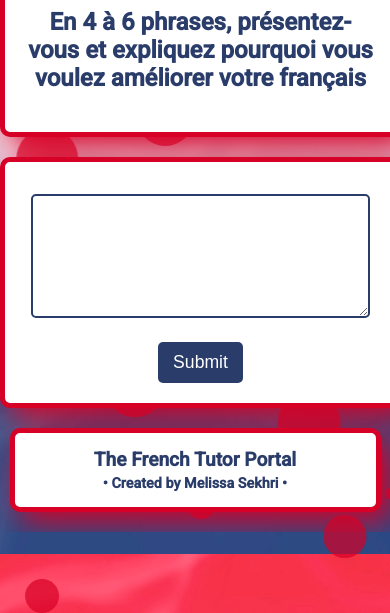
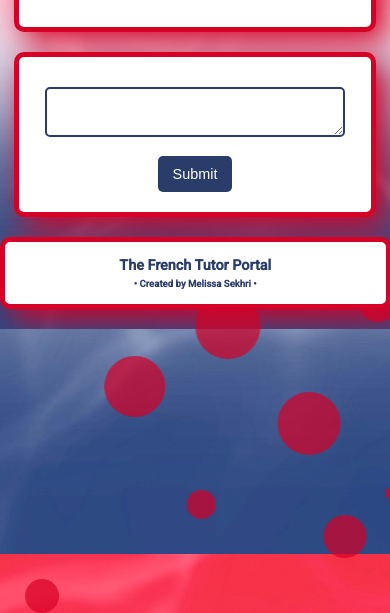
Before and after one commit to Mel23sek/tft-portal, a website: page public/question6a.html in a window 390 px wide. Shown: the part 290-903 px from the top of the page. Drawn offline with Linux system fonts and the light colour scheme.

Commit message:
commit and push

```diff
--- a/public/question6a.html
+++ b/public/question6a.html
@@ -6,7 +6,7 @@
     <title>Long Answer Question</title>
     <link href="https://fonts.googleapis.com/css2?family=Roboto:wght@400;500&display=swap" rel="stylesheet">
     <style>
-
+    @media (min-width: 768px) {
         @keyframes popIn {
             0% {
                 transform: scale(0);
@@ -152,6 +152,158 @@
         font-style: normal;
 
         }
+    }
+
+
+    @media (max-width: 767px) {
+        @keyframes popIn {
+            0% {
+                transform: scale(0);
+                opacity: 0;
+            }
+            60% {
+                transform: scale(1.2);
+                opacity: 1;
+            }
+            100% {
+                transform: scale(1);
+            }
+        }
+
+        main {
+            animation: popIn 1s ease-out;
+        }
+
+        body, html {
+            min-height: 100%;
+            margin: 0;
+            padding: 0;
+            font-family: 'Roboto', sans-serif;
+            background-image: url('background.jpg');
+            background-size: cover;
+            background-position: center;
+            overflow: hidden; /* Prevents scrolling caused by bubbles */
+        }
+
+        .bubble {
+            position: absolute;
+            bottom: -100px; /* Start bubbles from the bottom */
+            border-radius: 50%;
+            background-color: #d70026;
+            opacity: 0.7;
+            animation: floatBubble 20s linear infinite, sideWays 2s ease-in-out infinite alternate;
+        }
+
+        @keyframes floatBubble {
+            to {
+                bottom: 110%;
+                transform: scale(1.2);
+            }
+        }
+
+        @keyframes sideWays {
+            0% { transform: translateX(0); }
+            100% { transform: translateX(20px); }
+        }
+
+        header, main {
+            position: relative; /* Ensure these elements are above the bubbles */
+            z-index: 3;
+            width: 80%;
+            max-width: 767px;
+            background-color: white;
+            box-shadow: 10px 10px 30px #d70026 ;
+            margin: 20px auto; /* Center the content */
+            padding: 20px;
+            border-radius: 10px;
+            border-style: solid;
+            border-color: #d70026;
+            border-width: thick;
+            text-align: center;
+        }
+
+        header img {
+            max-width: 400px;
+            width: 80%;
+            height: auto;
+            margin-top: 20px;
+        }
+
+        header h2 {
+            font-size: 1em;
+            margin: 20px 0;
+            color: #2a3c69;
+        }
+
+        main p {
+            font-size: 1em;
+            margin-bottom: 10px;
+            color: #2a3c69;
+        }
+
+        textarea {
+            width: 90%;
+            max-width: 767px;
+            height: auto;
+            margin-bottom: 5px;
+            margin-top: 10px;
+            padding: 8px;
+            font-size: 0.8em;
+            border: 2px solid #2a3c69;
+            border-radius: 5px;
+            font-family: 'Roboto', sans-serif;
+        }
+
+        button {
+            background-color: #2a3c69; /* Updated button color */
+            color: white;
+            padding: 10px 15px;
+            margin-top: 10px;
+            border: none;
+            border-radius: 5px;
+            font-size: 0.9em;
+            cursor: pointer;
+            transition: background-color 0.3s ease;
+
+        }
+
+        button:hover {
+            background-color:#d70026 ;
+        }
+
+        footer {
+            color: #2a3c69;
+            position: relative; /* Ensure these elements are above the bubbles */
+            z-index: 3;
+            width: 95%;
+            max-width: 767px;
+            background-color: white;
+            box-shadow: 10px 10px 30px #d70026 ;
+            margin: 20px auto; /* Center the content */
+            padding: 5px ;
+            border-radius: 10px;
+            border-style: solid;
+            border-color: #d70026;
+            border-width: thick;
+            text-align: center;
+            vertical-align: middle;
+
+        }
+        h3 {
+        font-size: 0.9em;
+        margin-bottom: 4px;
+        margin-top: 10px;
+        font-style: bold;
+
+ }
+        h4{
+        font-size: 0.6em;
+        margin-top: 4px;
+        margin-bottom: 10px;
+        font-style: normal;
+        }
+        }
+
     </style>
 </head>
 <body>
```
Also changed, not shown: public/question6b.html (+5 -5 lines).
